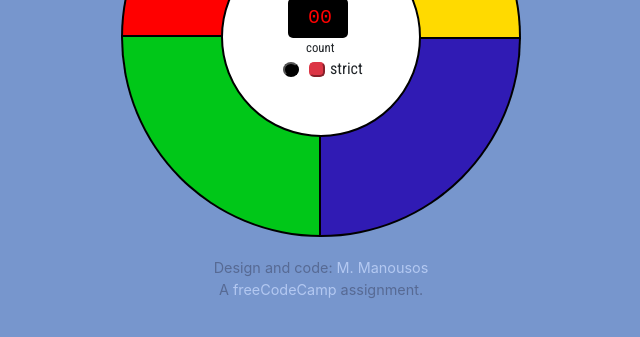
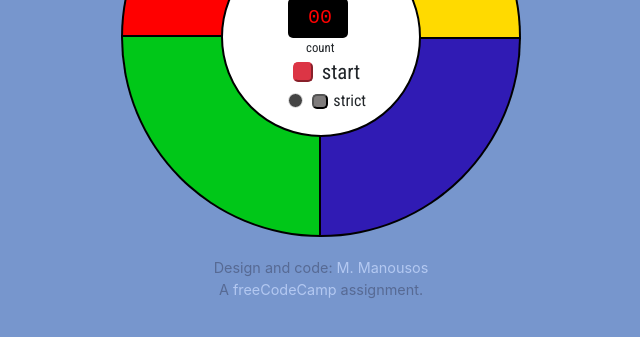
Before and after one commit to mmanousos/fcc_simon, a plain HTML site: page index.html in a window 1280 px wide. Shown: the part 183-520 px from the top of the page, without its empty margins (319-959 px from the left). Drawn offline with nearby package versions, Linux system fonts and the light colour scheme; a web font is replaced by a local one.

Commit message:
Adds Start button

```diff
--- a/index.html
+++ b/index.html
@@ -36,8 +36,14 @@
 							<p class='display-text' id='display-text'>00</p>
 						</div>
 						<div class='count controls'>count</div>
+						<div class='start-div controls'>
+							<button class='start-button btn-danger' role='button'id='start'></button>
+							<span class='start-text' id='start'>start</span>
+						</div>
 						<div class='strict-div controls'>
-							<button class='strict-indicate'></button><button class='strict-button btn-danger' id='strict'></button>strict
+							<button class='strict-indicate' id='strict-indicate'></button>
+							<button class='strict-button' role='button' id='strict'></button>
+							<span class='strict-text'>strict</span>
 						</div>
 					</div>
 
--- a/style.css
+++ b/style.css
@@ -13,7 +13,6 @@ html, body {
 	position: absolute;
 	width: 50%;
 	height: 50%;
-	cursor: pointer;
 	transition: background-color 0.2s ease-in-out;
 	z-index: 1;
 }
@@ -83,7 +82,6 @@ html, body {
   left: 25%;
   border-radius: 50%;
 	border: 2px solid #000;
-  pointer-events: none;
 	z-index: 2;
 }
 
@@ -117,19 +115,37 @@ html, body {
 	margin: 0 0 0 83px;
 }
 
+.start-button {
+	margin: 5px 5px 0 70px;
+	height: 20px;
+	width: 20px;
+	border-radius: 5px;
+	cursor: pointer;
+}
+
+.start-text {
+	font-size: 130%;
+}
+
 .strict-indicate {
-	margin: 5px 10px 0 60px;
+	margin: 5px 5px 0 65px;
 	width: 15px;
 	height: 15px;
 	border-radius: 50%;
-	background-color: #000;
+	border: 1px solid #eee;
+	background-color: #444444;
+	/* indicator color
+	background-color: #EBC909;*/
 }
 
 .strict-button {
-	margin: 5px 5px 0 0;
+	margin: 5px 2px 0 0;
 	height: 15px;
 	border-radius: 5px;
+	background-color: #7e7b7b;
+	cursor: pointer;
 }
+
 
 .credit {
 	margin-top: 20px;
```
